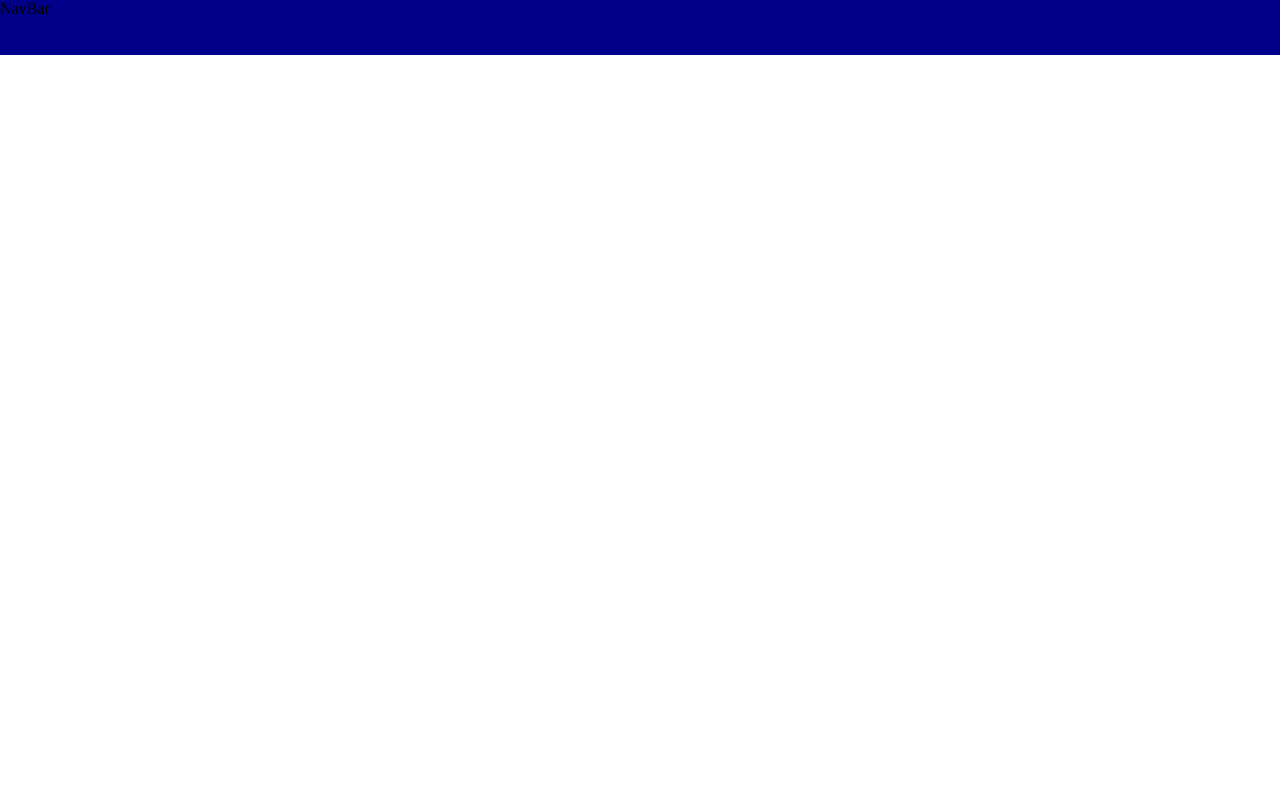
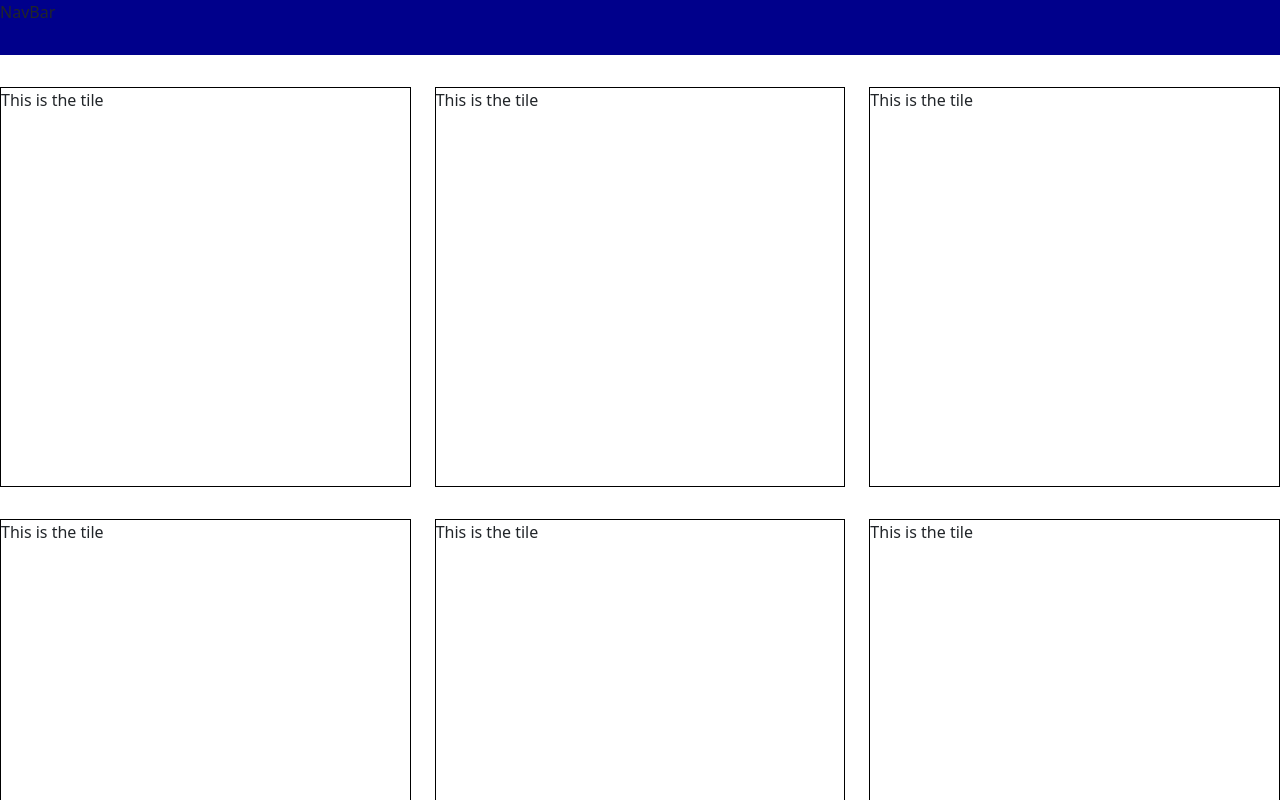
Before and after one commit to Rishabhk94/AngularProject, an Angular app: page / in a window 1280 px wide. Shown: the top 800 px of the page. Built offline with nearby package versions, Linux system fonts and the light colour scheme.

Commit message:
added new component and grid structure

```diff
--- a/package.json
+++ b/package.json
@@ -20,6 +20,7 @@
     "@angular/platform-browser": "^6.1.0",
     "@angular/platform-browser-dynamic": "^6.1.0",
     "@angular/router": "^6.1.0",
+    "bootstrap": "^4.1.3",
     "core-js": "^2.5.4",
     "rxjs": "~6.2.0",
     "zone.js": "~0.8.26"
--- a/src/app/Components/product-tile/product-tile.component.css
+++ b/src/app/Components/product-tile/product-tile.component.css
@@ -0,0 +1,4 @@
+.product-tile-container{
+    height: 400px;
+    border: 1px solid black;
+}
--- a/src/app/Components/product-tile/product-tile.component.html
+++ b/src/app/Components/product-tile/product-tile.component.html
@@ -1,3 +1,3 @@
-<p>
-  product-tile works!
-</p>
+<div class="product-tile-container">
+    This is the tile
+</div>
--- a/src/app/app.component.html
+++ b/src/app/app.component.html
@@ -2,3 +2,15 @@
 <div>
   <app-navbar></app-navbar>
 </div>
+<div class="continer" style="margin-top: 2rem">
+  <div class="row" style="margin-bottom: 2rem">
+      <app-product-tile class="col"></app-product-tile>
+      <app-product-tile class="col"></app-product-tile>
+      <app-product-tile class="col"></app-product-tile>
+  </div>
+  <div class="row" style="margin-bottom: 2rem">
+      <app-product-tile class="col"></app-product-tile>
+      <app-product-tile class="col"></app-product-tile>
+      <app-product-tile class="col"></app-product-tile>
+  </div>
+</div>
--- a/src/app/app.component.ts
+++ b/src/app/app.component.ts
@@ -7,4 +7,18 @@ import { Component } from '@angular/core';
 })
 export class AppComponent {
   title = 'The Product Catalogue';
+  products=[
+    {
+        "name":"NodeJS"
+    },
+    {
+        "name":"HTML"
+    },
+    {
+        "name":"CSS"
+    },
+    {
+        "name":"Javascript"
+    }
+]
 }
--- a/src/index.html
+++ b/src/index.html
@@ -4,9 +4,9 @@
   <meta charset="utf-8">
   <title>MyApp</title>
   <base href="/">
-
   <meta name="viewport" content="width=device-width, initial-scale=1">
   <link rel="icon" type="image/x-icon" href="favicon.ico">
+  <link rel="stylesheet" href="../node_modules/bootstrap/dist/css/bootstrap.min.css">
 </head>
 <body style="margin : 0px">
   <app-root></app-root>
```
Also changed, not shown: src/assets/products.json (added, +14 -0 lines).
